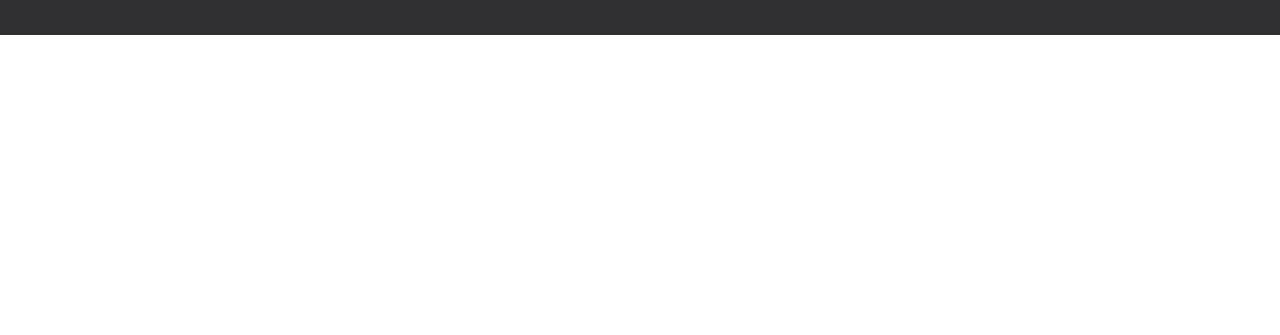
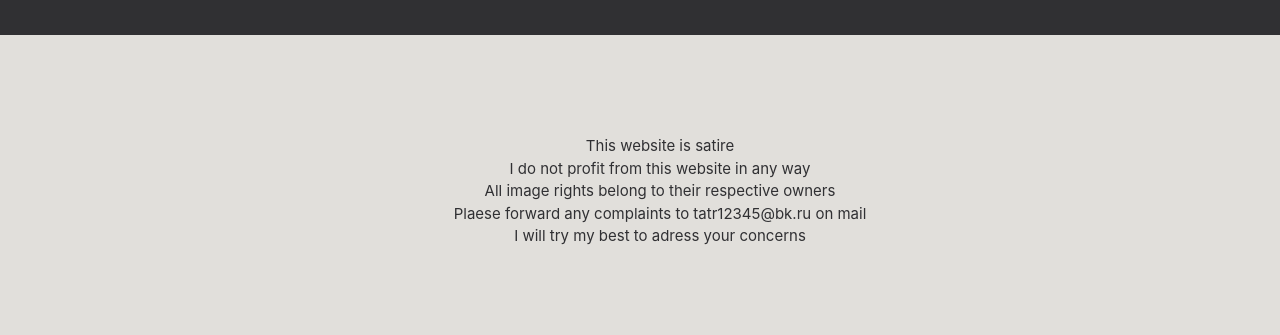
Before and after one commit to EugeneTatarincev/the-holy-church-of-itachi, a plain HTML site: page index.html in a window 1280 px wide. Shown: the part 2685-3020 px from the top of the page. Before the commit the page ends 2720 px from the top, so only its background shows below. Drawn offline with nearby package versions, Linux system fonts and the light colour scheme.

```diff
--- a/index.html
+++ b/index.html
@@ -67,6 +67,16 @@
             </ol>
         </section>
 
+        <section class="bottom container-fluid text-center">
+            <ul class="list-bottom">
+                <li>This website is satire</li>
+                <li>I do not profit from this website in any way</li>
+                <li>All image rights belong to their respective owners</li>
+                <li>Plaese forward any complaints to tatr12345@bk.ru on mail</li>
+                <li>I will try my best to adress your concerns</li>
+            </ul>
+        </section>
+
 
         <script src="https://kit.fontawesome.com/0701008e83.js" crossorigin="anonymous"></script>
         <script src="script.js"></script>
--- a/styles.css
+++ b/styles.css
@@ -186,9 +186,30 @@
 
 li{
     margin: 10px;
+    font-size: 18px;
 }
 
 .logo2{
     height: 180px;
     width: 120px;
 }
+
+.list-bottom {
+    list-style: none;
+    padding-top: 100px;
+}
+
+.list-bottom li {
+    margin: 0px;
+    color: #303033;
+    font-size: 15px;
+}
+
+.bottom {
+    background: #E1DFDB;
+    height: 300px;
+}
+
+body{
+    background: #E1DFDB;
+}
```
